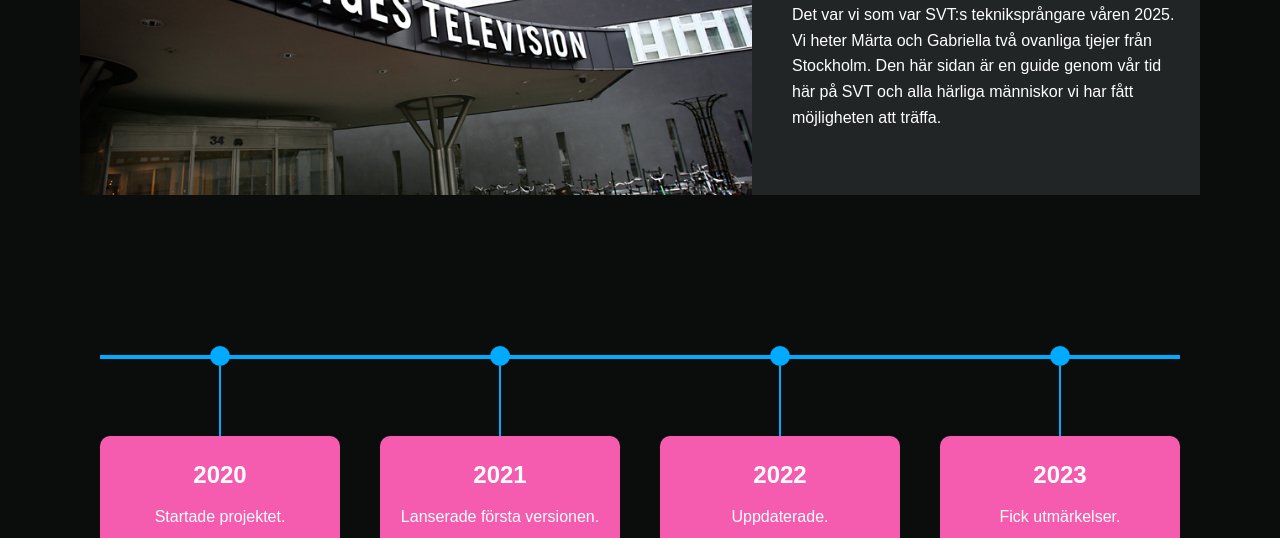
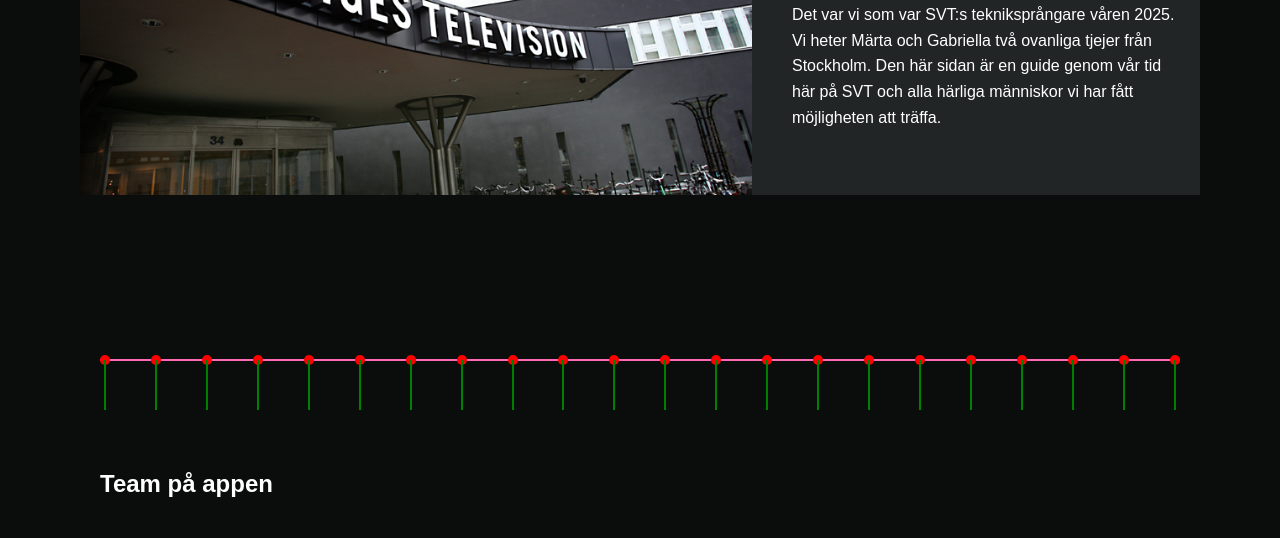
Before and after one commit to gabriellalindberg/TVS, a plain HTML site: page index.html in a window 1280 px wide. Shown: the part 218-756 px from the top of the page. Drawn offline with Linux system fonts and the light colour scheme.

Commit message:
tidslinje?

```diff
--- a/index.html
+++ b/index.html
@@ -5,7 +5,9 @@
     <meta name="viewport" content="width=device-width, initial-scale=1.0">
     <title>Tekniksprånget</title>
     <link rel="stylesheet" href="styles.css">
+
 </head>
+
 <body>
     <header>
 
@@ -35,40 +37,12 @@
  <!-- APP LISTA-->
     <main>
 
+      <div class="linje-container">
+        <div class="linje"></div>
+        <div class="punkter"></div>
+      </div>
 
-<div class="timeline">
-  <div class="event-container">
-    <div class="dot"></div>
-    <div class="event">
-      <h3>2020</h3>
-      <p>Startade projektet.</p>
-    </div>
-  </div>
 
-  <div class="event-container">
-    <div class="dot"></div>
-    <div class="event">
-      <h3>2021</h3>
-      <p>Lanserade första versionen.</p>
-    </div>
-  </div>
-
-  <div class="event-container">
-    <div class="dot"></div>
-    <div class="event">
-      <h3>2022</h3>
-      <p>Uppdaterade.</p>
-    </div>
-  </div>
-
-  <div class="event-container">
-    <div class="dot"></div>
-    <div class="event">
-      <h3>2023</h3>
-      <p>Fick utmärkelser.</p>
-    </div>
-  </div>
-</div>
 
 
         <h2>Team på appen</h2>
--- a/script.js
+++ b/script.js
@@ -19,3 +19,20 @@ scrollRightBtn.addEventListener('click', () => {
         behavior: 'smooth'  // Mjuk scroll
     });
 });
+
+document.addEventListener("DOMContentLoaded", () => {
+    const container = document.querySelector(".punkter");
+
+    const riktningar = [
+      'upp', 'ner', 'ner', 'upp', 'upp',
+      'ner', 'upp', 'ner', 'upp', 'upp',
+      'ner', 'upp', 'upp', 'upp', 'ner',
+      'upp', 'ner', 'ner', 'ner', 'upp'
+    ];
+
+    for (let i = 0; i < 22; i++) {
+      const punkt = document.createElement("span");
+      punkt.classList.add(riktningar[i]); // lägg till klassen 'upp' eller 'ner'
+      container.appendChild(punkt);
+    }
+  });
--- a/styles.css
+++ b/styles.css
@@ -198,70 +198,76 @@ footer {
     padding: 20px 40px; /* lägger till utrymme för pilarna */
 }
 
-.timeline {
+
+.linje-container {
     position: relative;
+    width: 100%;
+    margin: 100px auto;
+    height: 10px;
+  }
+
+  .linje {
+    position: absolute;
+    top: 50%;
+    left: 0;
+    transform: translateY(-50%);
+    width: 100%;
+    height: 2px;
+    background-color: #FF69B4;
+  }
+
+  .punkter {
+    position: absolute;
+    top: 50%;
+    left: 0;
+    transform: translateY(-50%);
+    width: 100%;
     display: flex;
     justify-content: space-between;
-    align-items: center;
-    margin: 100px 0;
-    height: 185px; /* Ge timeline en höjd */
   }
 
-.timeline::before {
-    content: "";
-    position: absolute;
-    top: 0%;
-    left: 0;
-    width: 100%;
-    height: 4px;
-    background: #0af;
-    z-index: 0;
+  .punkter span {
+    width: 10px;
+    height: 10px;
+    background-color:#FF69b6;
+    border-radius: 50%;
   }
 
-.event-container {
-    position: relative;
-    display: flex;
-    flex-direction: column;
-    align-items: center;
-}
-
-.dot {
-    width: 20px;
-    height: 20px;
-    background: #0af;
+  .punkter span {
+    width: 10px;
+    height: 10px;
+    background-color: red;
     border-radius: 50%;
-    z-index: 2;
     position: relative;
   }
 
-/* Lägg till en linje mellan punkten och boxen */
-.event-container::after {
+  /* Vertikal linje från punktens mitt och 50px ner */
+  .punkter span::after {
     content: "";
     position: absolute;
-    top: 20px; /* Starta från botten av punkten */
+    top: 50%;                /* mitt på punkten vertikalt */
+    left: 50%;
+    transform: translateX(-50%);
     width: 2px;
-    height: 70px; /* Längden från dot till event */
-    background: #0af;
+    height: 50px;
+    background-color: orange;
   }
 
-.event {
-    position: relative;
-    background: #f55cb0;
-    padding: 20px;
-    border-radius: 10px;
-    text-align: center;
-    width: 200px;
-    margin-top: 70px; /* Låt boxen vara längre ner från punkten */
-    z-index: 1;
+  .punkter span::after {
+    content: "";
+    position: absolute;
+    left: 50%;
+    transform: translateX(-50%);
+    width: 2px;
+    background-color: green;
   }
 
-.event h3 {
-    margin: 0;
-    font-size: 24px;
-    font-weight: bold;
+  .punkter span.upp::after {
+    bottom: 50%;
+    height: 50px;
   }
 
-.event p {
-    margin: 10px 0 0;
-    font-size: 16px;
+  .punkter span.ner::after {
+    top: 50%;
+    height: 50px;
   }
```
Lines whose indentation alone changed are shown as unchanged.
